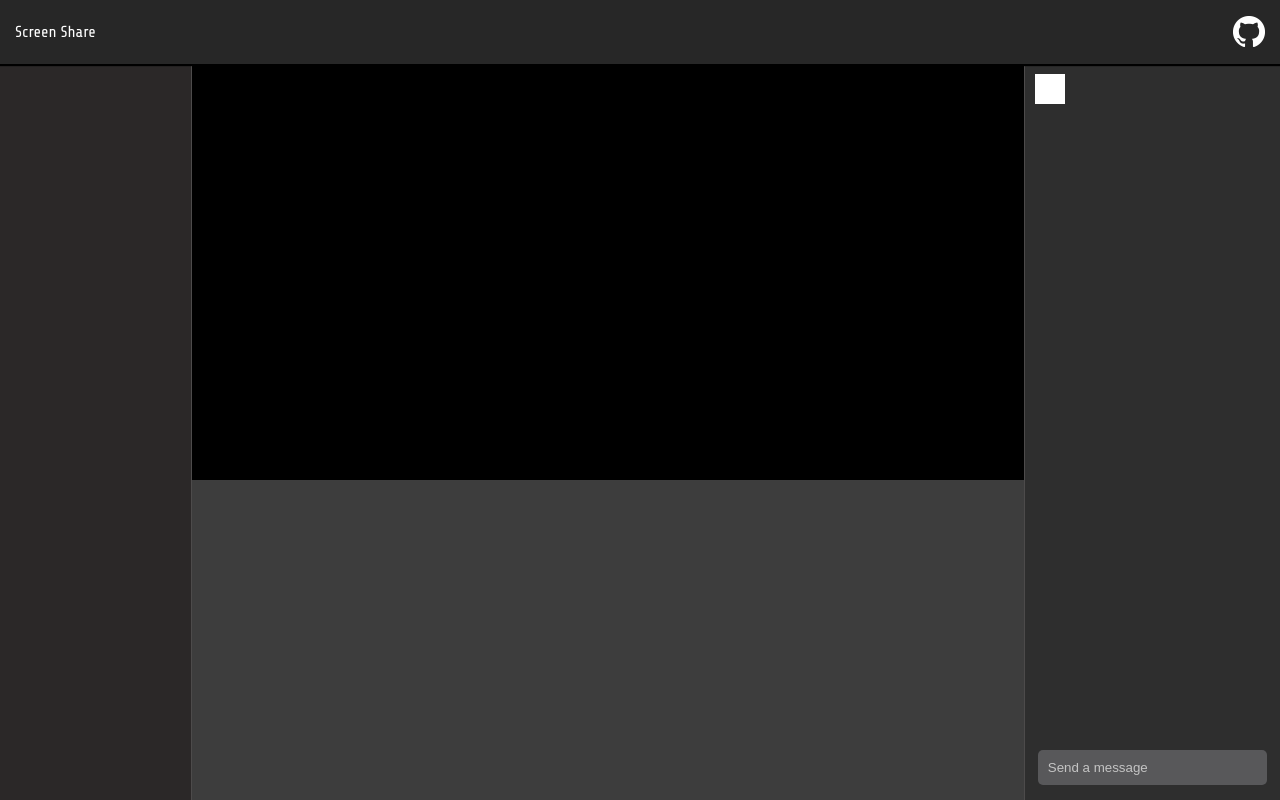
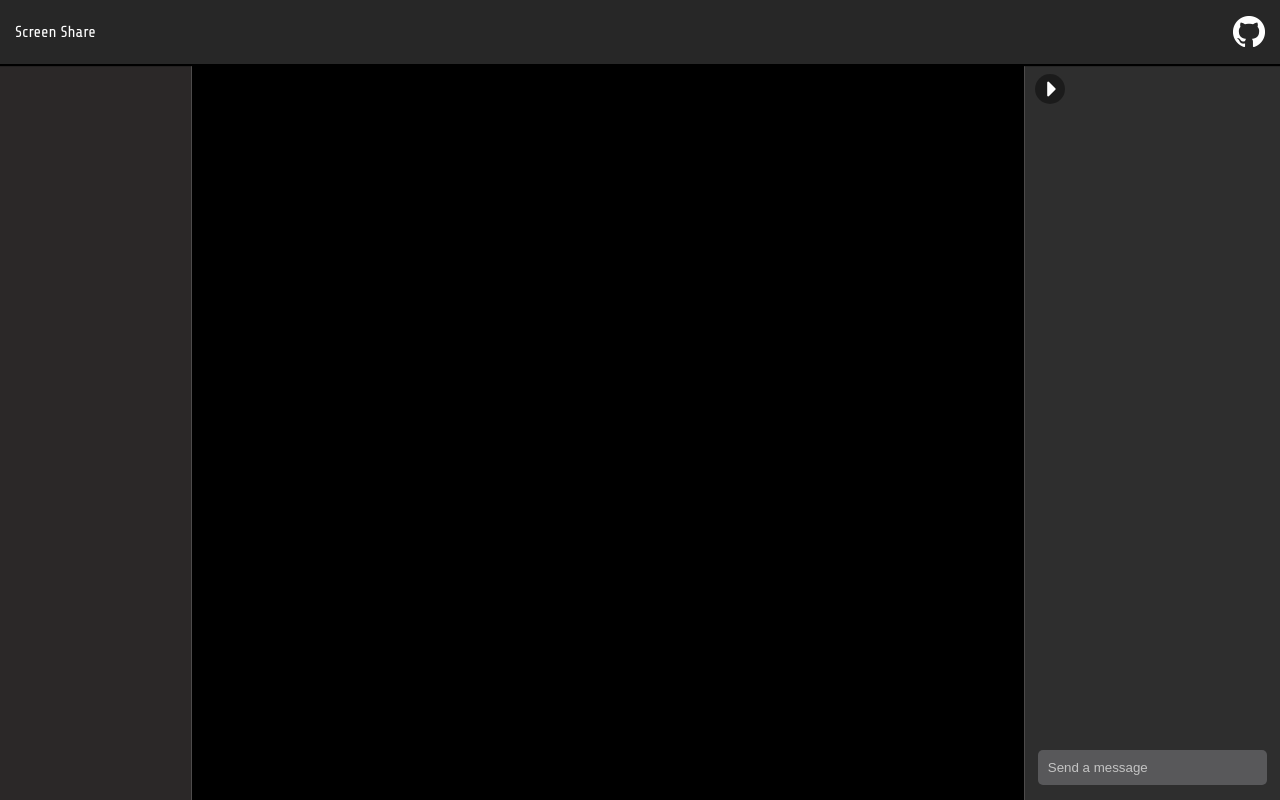
Before and after one commit to wailay/screen_share, a website: page client/dist/index.html in a window 1280 px wide. Drawn offline with Linux system fonts and the light colour scheme; no server answers.

Commit message:
added icon for toggle chat

```diff
--- a/client/dist/css/index.css
+++ b/client/dist/css/index.css
@@ -19,10 +19,26 @@
     width: 30px;
     height: 30px;
     position: absolute;
-    background-color: white;
+    border-radius: 50%;
     left: 10px;
     top: 10px;
     cursor: pointer;
+    transition: 0.3s;
+    background-color: rgba(0, 0, 0, 0.4);
+    display: grid;
+    place-content: center;
+    transition: 0.3s;
+}
+
+.toggle-chat-btn:hover {
+    background-color: rgba(0, 0, 0, 0);
+}
+
+.toggle-chat-btn i {
+    color: #fff;
+    display: grid;
+    place-content: center;
+    transform: scale(1.6) rotate(-90deg);
     transition: 0.3s;
 }
 
@@ -63,10 +79,13 @@
     /* padding-top : 56.25%; */
     background-color: rgb(61, 61, 61);
     transition: 0.3s;
+    /* background-color: rgb(0, 0, 0); */
+
 
 }
 #main-video {
     width: 100%;
+    height: 100%;
     background-color: rgb(0, 0, 0);
 
 }
@@ -281,4 +300,9 @@ body {
 }
 .expand-shrink-video .toggle-chat-btn {
     left: -45px;
+    background-color: rgb(39, 39, 39);
 }
+
+.expand-shrink-video .toggle-chat-btn i {
+    transform: scale(1.6) rotate(90deg);
+}
--- a/client/dist/index.html
+++ b/client/dist/index.html
@@ -11,6 +11,8 @@
         href="https://fonts.googleapis.com/css2?family=Roboto:ital,wght@0,100;0,300;0,400;0,500;0,700;0,900;1,100;1,300;1,400;1,500;1,700;1,900&display=swap"
         rel="stylesheet">
     <link rel="stylesheet" href="css/index.css">
+    <link rel="stylesheet" href="https://use.fontawesome.com/releases/v5.14.0/css/all.css"
+        integrity="sha384-HzLeBuhoNPvSl5KYnjx0BT+WB0QEEqLprO+NBkkk5gbc67FTaL7XIGa2w1L0Xbgc" crossorigin="anonymous">
     <link href="https://fonts.googleapis.com/css2?family=Share+Tech&display=swap" rel="stylesheet">
 </head>
 
@@ -38,7 +40,9 @@
 
         <div id="chat-space" class="chat-space">
 
-            <div class="toggle-chat-btn"></div>
+            <div class="toggle-chat-btn">
+                <i class="fas fa-caret-down"></i>
+            </div>
 
 
             <div class="all-messages">
```
